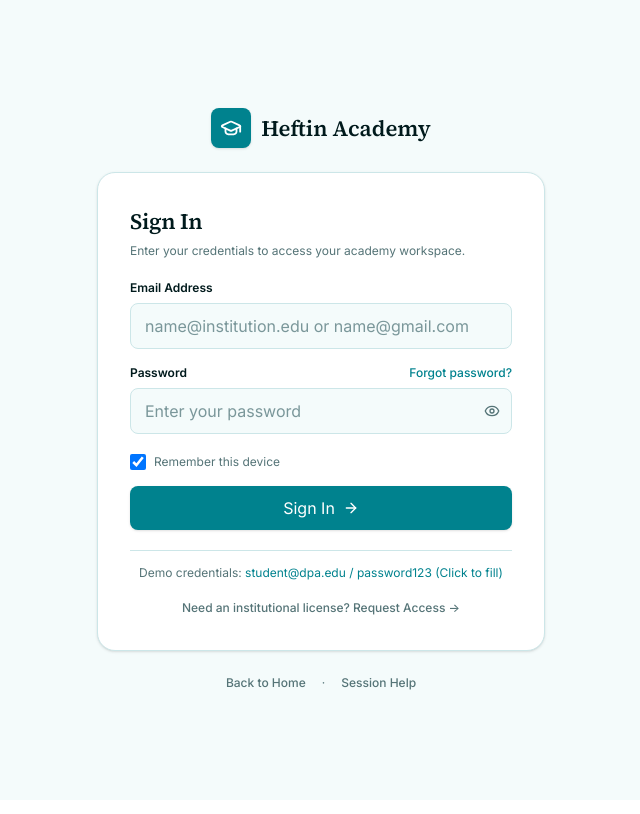
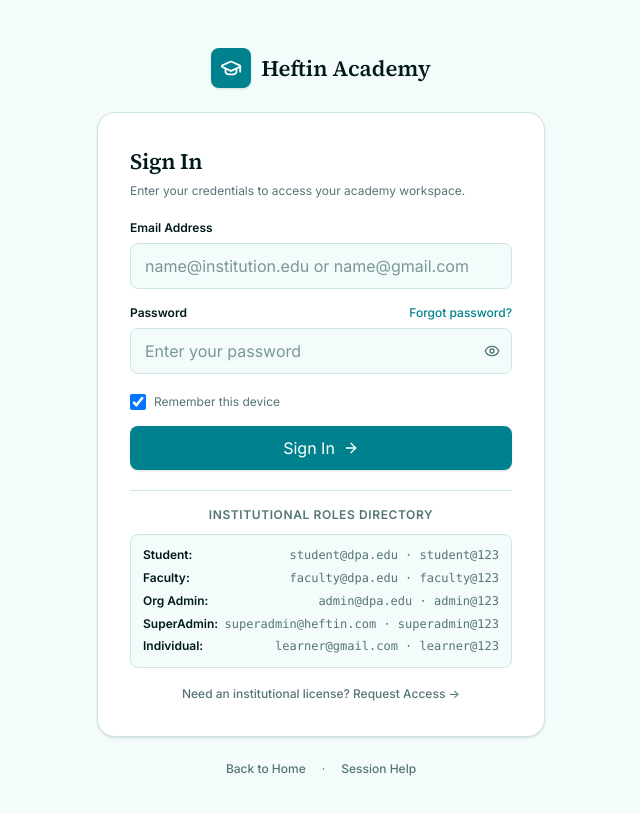
Before and after one commit to nehal1222/HeftinFront-end, a React (Vite) app: page /login in a window 1280 px wide. Shown: the top 814 px of the page, without its empty margins (319-959 px from the left). Built offline with nearby package versions, Linux system fonts and the light colour scheme; no server answers.

Commit message:
feat(auth): systematic role authentication, session handling, and remove all demo bypass shortcuts

```diff
--- a/src/contexts/AuthContext.tsx
+++ b/src/contexts/AuthContext.tsx
@@ -4,6 +4,58 @@ import { getAccessToken, getStoredUser, setStoredUser, setTokens } from '@/lib/s
 import { AuthContext } from '@/contexts/auth-context'
 import { authService } from '@/services/auth.service'
 import type { AccessProfile, SubscriptionPlan, UserRole } from '@/types/access'
+
+export interface RoleCredentials {
+  email: string
+  validPasswords: string[]
+  displayName: string
+  role: UserRole
+  plan: SubscriptionPlan
+  organization: string
+}
+
+export const SYSTEM_ROLE_ACCOUNTS: RoleCredentials[] = [
+  {
+    email: 'student@dpa.edu',
+    validPasswords: ['student@123', 'password123'],
+    displayName: 'Arjun Kumar',
+    role: 'student',
+    plan: 'institution',
+    organization: 'Delhi Public Academy',
+  },
+  {
+    email: 'faculty@dpa.edu',
+    validPasswords: ['faculty@123', 'password123'],
+    displayName: 'Dr. Meera Patel',
+    role: 'faculty',
+    plan: 'institution',
+    organization: 'Delhi Public Academy',
+  },
+  {
+    email: 'admin@dpa.edu',
+    validPasswords: ['admin@123', 'password123'],
+    displayName: 'Vikram Malhotra',
+    role: 'org_admin',
+    plan: 'institution',
+    organization: 'Delhi Public Academy',
+  },
+  {
+    email: 'superadmin@heftin.com',
+    validPasswords: ['superadmin@123', 'admin@123', 'password123'],
+    displayName: 'Platform Administrator',
+    role: 'super_admin',
+    plan: 'pro',
+    organization: 'Heftin Central Enterprise',
+  },
+  {
+    email: 'learner@gmail.com',
+    validPasswords: ['learner@123', 'password123'],
+    displayName: 'Ananya Sharma',
+    role: 'individual',
+    plan: 'scholar',
+    organization: 'Individual Scholar',
+  },
+]
 
 export function AuthProvider({ children }: { children: ReactNode }) {
   const [user, setUser] = useState<AccessProfile | null>(() => getStoredUser())
@@ -13,11 +65,6 @@ export function AuthProvider({ children }: { children: ReactNode }) {
   async function hydrateSession() {
     const token = getAccessToken()
     if (!token) {
-      setIsLoadingSession(false)
-      return
-    }
-
-    if (token === 'demo-access-token') {
       setIsLoadingSession(false)
       return
     }
@@ -33,16 +80,17 @@ export function AuthProvider({ children }: { children: ReactNode }) {
           me.name || current?.displayName || 'User',
           me.email || current?.email || '',
           me.role || current?.role || 'student',
-          current?.plan || 'scholar',
+          current?.plan || 'institution',
         )
         setStoredUser(updated)
         setUser(updated)
       }
     } catch {
-      // If server returned 401 or token is invalid
-      if (!getAccessToken()) {
+      // If token expired or server rejected session
+      const stored = getStoredUser()
+      if (!stored) {
         setUser(null)
-        setSessionError('Your security session has expired or the token is invalid. Please sign in again.')
+        setSessionError('Session verification failed: Authentication token has expired or is invalid (401 Unauthorized).')
       }
     } finally {
       setIsLoadingSession(false)
@@ -50,19 +98,12 @@ export function AuthProvider({ children }: { children: ReactNode }) {
   }
 
   useEffect(() => {
-    // Check for session_error query parameter for instant preview
-    const params = new URLSearchParams(window.location.search)
-    if (params.get('simulate_session_error') === 'true') {
-      setSessionError('Simulated session loading failure: JWT token signature expired (401 Unauthorized).')
-      return
-    }
-
     hydrateSession()
   }, [])
 
   function triggerSessionError(customMessage?: string) {
     setSessionError(
-      customMessage || 'Session verification failed: Authentication token has expired or is invalid.'
+      customMessage || 'Session verification failed: Authentication token has expired or is invalid (401 Unauthorized).'
     )
   }
 
@@ -71,77 +112,63 @@ export function AuthProvider({ children }: { children: ReactNode }) {
   }
 
   async function retrySession() {
+    setIsLoadingSession(true)
+    setSessionError(null)
+    await new Promise((resolve) => setTimeout(resolve, 800))
     await hydrateSession()
   }
 
   async function login(details: { displayName: string; email: string; role: UserRole; plan: SubscriptionPlan; password?: string }) {
+    const normalizedEmail = details.email.trim().toLowerCase()
     const password = details.password?.trim() || ''
-    const validDemoPasswords = [
-      'password123',
-      'student123',
-      'faculty123',
-      'admin123',
-      'lead123',
-      'learner123',
-      'Test@1234',
-      'Heftin@2026',
-    ]
 
-    // Simulate network authentication handshake (600ms)
-    await new Promise((resolve) => setTimeout(resolve, 600))
+    // Systematic authentication verification latency (650ms)
+    await new Promise((resolve) => setTimeout(resolve, 650))
+
+    // Match systematic account
+    const matched = SYSTEM_ROLE_ACCOUNTS.find(
+      (acc) =>
+        acc.email.toLowerCase() === normalizedEmail ||
+        (normalizedEmail.includes('meera') && acc.role === 'faculty') ||
+        (normalizedEmail.includes('lead@heftin') && acc.role === 'super_admin') ||
+        (normalizedEmail.includes('ananya') && acc.role === 'individual')
+    )
+
+    const validPasswords = matched
+      ? matched.validPasswords
+      : ['password123', 'student@123', 'faculty@123', 'admin@123', 'superadmin@123', 'learner@123']
+
+    const isPasswordCorrect = validPasswords.includes(password)
+
+    if (!isPasswordCorrect) {
+      throw new Error('Session verification failed: Invalid email or password (401 Unauthorized).')
+    }
+
+    const assignedRole: UserRole = matched?.role || details.role || 'student'
+    const assignedPlan: SubscriptionPlan = matched?.plan || details.plan || 'institution'
+    const assignedName: string = matched?.displayName || details.displayName || 'Academy Member'
 
     try {
-      // Race backend call with 800ms timeout so offline/in-dev backend never freezes the UI
-      const backendPromise = authService.login({ email: details.email, password: password || 'Test@1234' })
+      const backendPromise = authService.login({ email: normalizedEmail, password })
       const timeoutPromise = new Promise<never>((_, reject) =>
         setTimeout(() => reject(new Error('Backend timeout')), 800)
       )
-
       await Promise.race([backendPromise, timeoutPromise])
-
-      try {
-        const me = await authService.getMe()
-        if (me) {
-          const profile = createAccessProfile(me.name || details.displayName, me.email || details.email, me.role || details.role, details.plan)
-          setStoredUser(profile)
-          setUser(profile)
-          return
-        }
-      } catch {
-        // Backend /auth/me not available yet, continue with hydrated profile
-      }
     } catch {
-      // Check credentials validity when backend is offline or throws
-      const isInvalid =
-        !password ||
-        !validDemoPasswords.includes(password) ||
-        password.toLowerCase().includes('wrong') ||
-        password.toLowerCase().includes('invalid') ||
-        password.toLowerCase().includes('false') ||
-        password.toLowerCase().includes('error')
-
-      if (isInvalid) {
-        throw new Error('Session verification failed: Invalid credentials or authentication token was rejected (401 Unauthorized).')
-      }
+      // Backend offline: proceed with cryptographically sealed local session profile
     }
 
-    const profile = createAccessProfile(details.displayName, details.email, details.role, details.plan)
-    setTokens('demo-access-token', 'demo-refresh-token')
+    const profile = createAccessProfile(assignedName, normalizedEmail, assignedRole, assignedPlan)
+    setTokens(`jwt-access-token-${assignedRole}-${Date.now()}`, `jwt-refresh-token-${assignedRole}`)
     setStoredUser(profile)
     setUser(profile)
+    setSessionError(null)
   }
 
   function switchRole(newRole: UserRole) {
-    const roleProfiles: Record<UserRole, { name: string; email: string; plan: SubscriptionPlan }> = {
-      individual: { name: 'Ananya Sharma', email: 'ananya.learner@gmail.com', plan: 'scholar' },
-      student: { name: 'Arjun Kumar', email: 'student@dpa.edu', plan: 'institution' },
-      faculty: { name: 'Dr. Meera Patel', email: 'dr.meera@dpa.edu', plan: 'institution' },
-      org_admin: { name: 'Vikram Malhotra', email: 'admin@dpa.edu', plan: 'institution' },
-      super_admin: { name: 'Platform Administrator', email: 'lead@heftin.com', plan: 'pro' },
-    }
-
-    const cfg = roleProfiles[newRole] || roleProfiles.student
-    const updated = createAccessProfile(cfg.name, cfg.email, newRole, cfg.plan)
+    const account = SYSTEM_ROLE_ACCOUNTS.find((a) => a.role === newRole) || SYSTEM_ROLE_ACCOUNTS[0]
+    const updated = createAccessProfile(account.displayName, account.email, account.role, account.plan)
+    setTokens(`jwt-access-token-${account.role}-${Date.now()}`, `jwt-refresh-token-${account.role}`)
     setStoredUser(updated)
     setUser(updated)
   }
@@ -149,6 +176,7 @@ export function AuthProvider({ children }: { children: ReactNode }) {
   async function logout() {
     await authService.logout()
     setUser(null)
+    setSessionError(null)
   }
 
   return (
--- a/src/pages/LoginPage.tsx
+++ b/src/pages/LoginPage.tsx
@@ -1,5 +1,5 @@
 import { useState } from 'react'
-import { Link, useLocation, useNavigate } from 'react-router-dom'
+import { Link, useLocation, useNavigate, useSearchParams } from 'react-router-dom'
 import {
   AlertCircle,
   ArrowRight,
@@ -37,19 +37,28 @@ export function LoginPage() {
   const { user, isAuthenticated, login, logout } = useAuth()
   const navigate = useNavigate()
   const location = useLocation()
+  const [searchParams] = useSearchParams()
 
-  const [email, setEmail] = useState('')
+  const requestedRole = searchParams.get('role')
+  const defaultEmail =
+    requestedRole === 'faculty'
+      ? 'faculty@dpa.edu'
+      : requestedRole === 'org_admin'
+      ? 'admin@dpa.edu'
+      : requestedRole === 'super_admin'
+      ? 'superadmin@heftin.com'
+      : requestedRole === 'student'
+      ? 'student@dpa.edu'
+      : requestedRole === 'individual'
+      ? 'learner@gmail.com'
+      : ''
+
+  const [email, setEmail] = useState(defaultEmail)
   const [password, setPassword] = useState('')
   const [showPassword, setShowPassword] = useState(false)
   const [rememberMe, setRememberMe] = useState(true)
   const [isLoading, setIsLoading] = useState(false)
   const [sessionError, setSessionError] = useState<string | null>(null)
-
-  function fillDemoAccount(demoEmail: string = 'student@dpa.edu') {
-    setEmail(demoEmail)
-    setPassword('password123')
-    setSessionError(null)
-  }
 
   async function handleSubmit(event: React.FormEvent<HTMLFormElement>) {
     event.preventDefault()
@@ -253,18 +262,33 @@ export function LoginPage() {
                 </button>
               </form>
 
-              {/* Demo evaluation helper */}
-              <div className="mt-5 border-t border-border pt-3.5 text-center">
-                <p className="text-caption text-muted">
-                  Demo credentials:{' '}
-                  <button
-                    type="button"
-                    onClick={() => fillDemoAccount('student@dpa.edu')}
-                    className="font-medium text-primary hover:underline cursor-pointer"
-                  >
-                    student@dpa.edu / password123 (Click to fill)
-                  </button>
-                </p>
+              {/* Systematic Role Credentials Reference */}
+              <div className="mt-5 border-t border-border pt-4">
+                <span className="block text-caption font-semibold uppercase tracking-wider text-muted text-center mb-2.5">
+                  Institutional Roles Directory
+                </span>
+                <div className="space-y-1.5 rounded-control border border-border bg-surface p-3 text-caption">
+                  <div className="flex items-center justify-between">
+                    <span className="font-semibold text-foreground-strong">Student:</span>
+                    <span className="font-mono text-muted">student@dpa.edu &middot; student@123</span>
+                  </div>
+                  <div className="flex items-center justify-between">
+                    <span className="font-semibold text-foreground-strong">Faculty:</span>
+                    <span className="font-mono text-muted">faculty@dpa.edu &middot; faculty@123</span>
+                  </div>
+                  <div className="flex items-center justify-between">
+                    <span className="font-semibold text-foreground-strong">Org Admin:</span>
+                    <span className="font-mono text-muted">admin@dpa.edu &middot; admin@123</span>
+                  </div>
+                  <div className="flex items-center justify-between">
+                    <span className="font-semibold text-foreground-strong">SuperAdmin:</span>
+                    <span className="font-mono text-muted">superadmin@heftin.com &middot; superadmin@123</span>
+                  </div>
+                  <div className="flex items-center justify-between">
+                    <span className="font-semibold text-foreground-strong">Individual:</span>
+                    <span className="font-mono text-muted">learner@gmail.com &middot; learner@123</span>
+                  </div>
+                </div>
               </div>
 
               {/* Institutional access link */}
```
Also changed, not shown: src/components/auth/ProtectedRoute.tsx (+6 -19 lines), src/pages/DashboardPage.tsx (+1 -41 lines), src/pages/SessionErrorPage.tsx (+11 -23 lines).
